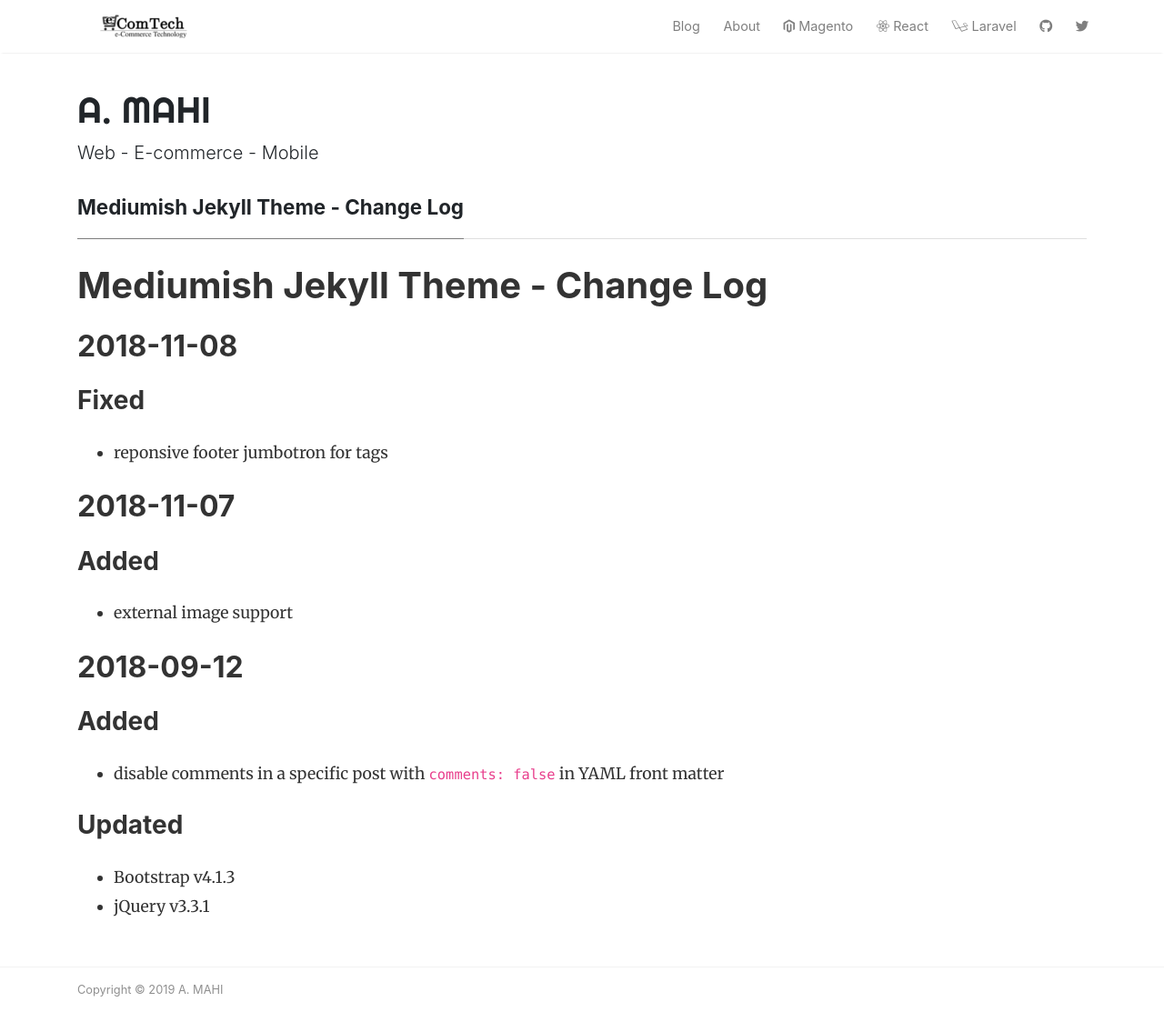
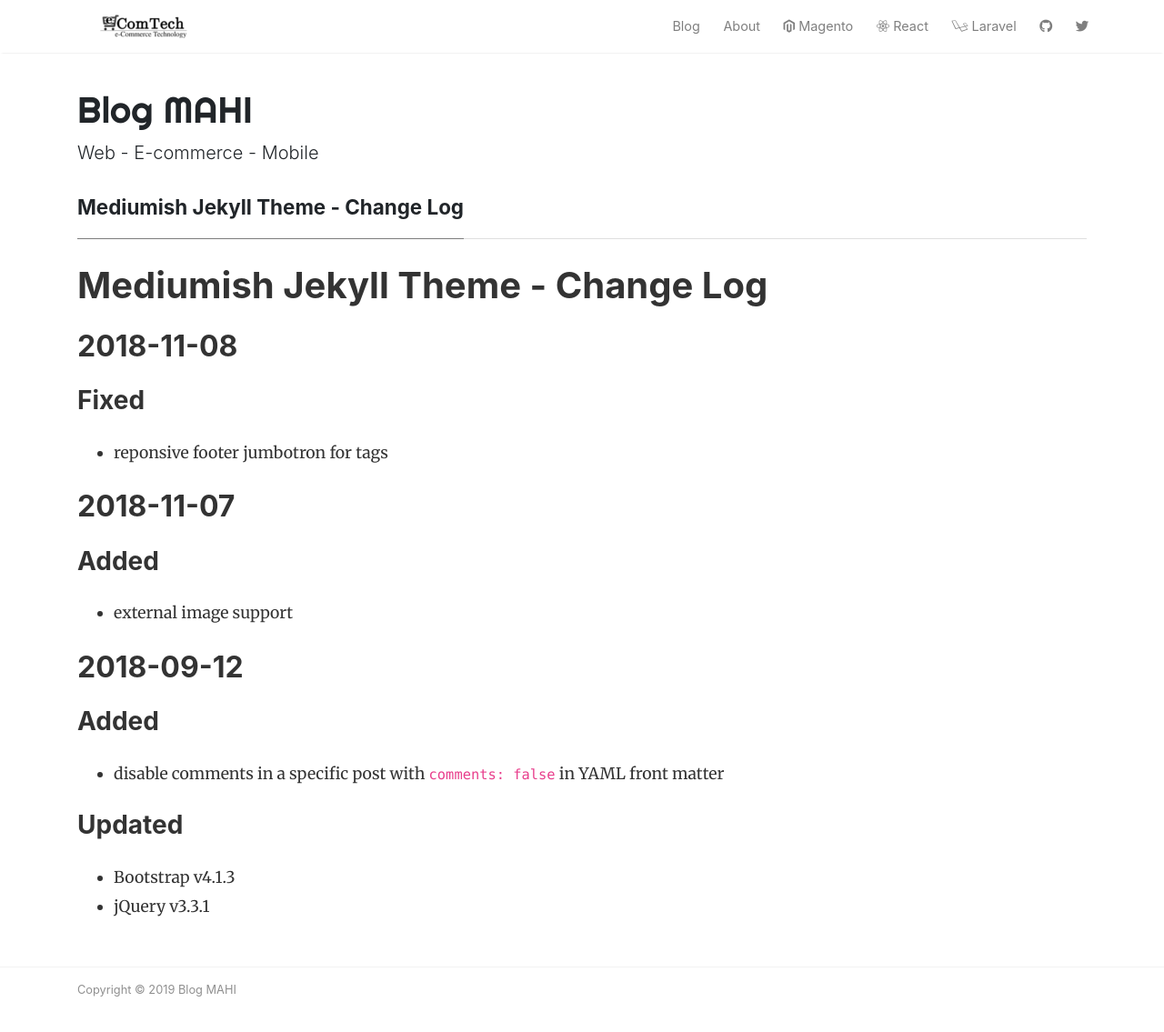
Before and after one commit to ahmedmahi/blog, a Jekyll site: the page built from changelog.md, in a window 1280 px wide and 1172 px high. Shown: the top 1135 px of the window at 91% size. Built offline with Jekyll 4.4.1, drawn with Linux system fonts in a browser that asks for light colours; nearby versions of some CDN libraries; our own code applies the rules of GitHub Pages for plain Markdown files; comment, search, counter and statistics services are not loaded.

Commit message:
changement du nom du blog

```diff
--- a/_config.yml
+++ b/_config.yml
@@ -1,5 +1,5 @@
 # Site
-name: "A. MAHI"
+name: "Blog MAHI"
 description: "Web - E-commerce - Mobile "
 meta_description: "blog, Magento, magento2,développeur Magento frelance, Développeur Magento Laravel,Développeur React Native, maroc,casablanca."
 logo: 'assets/images/logo.png'
```
Also changed, not shown: 17 other files.
